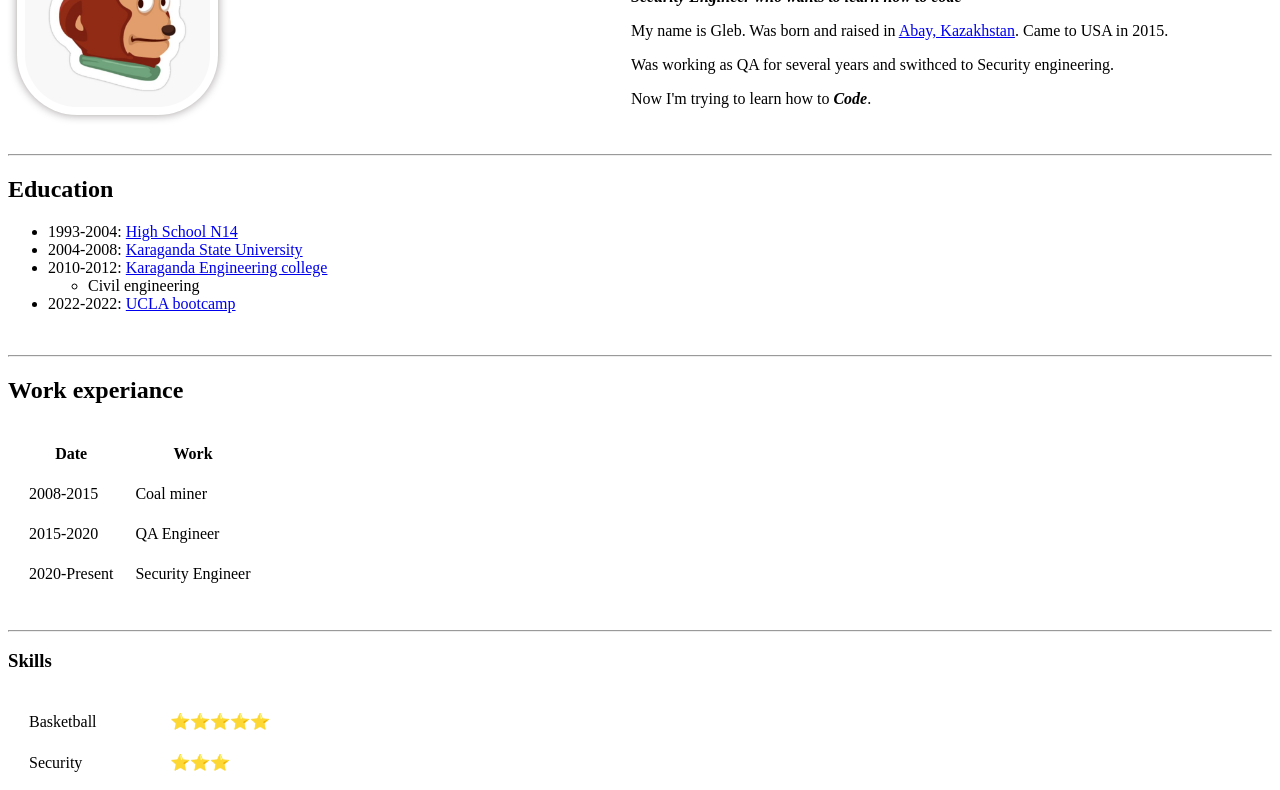
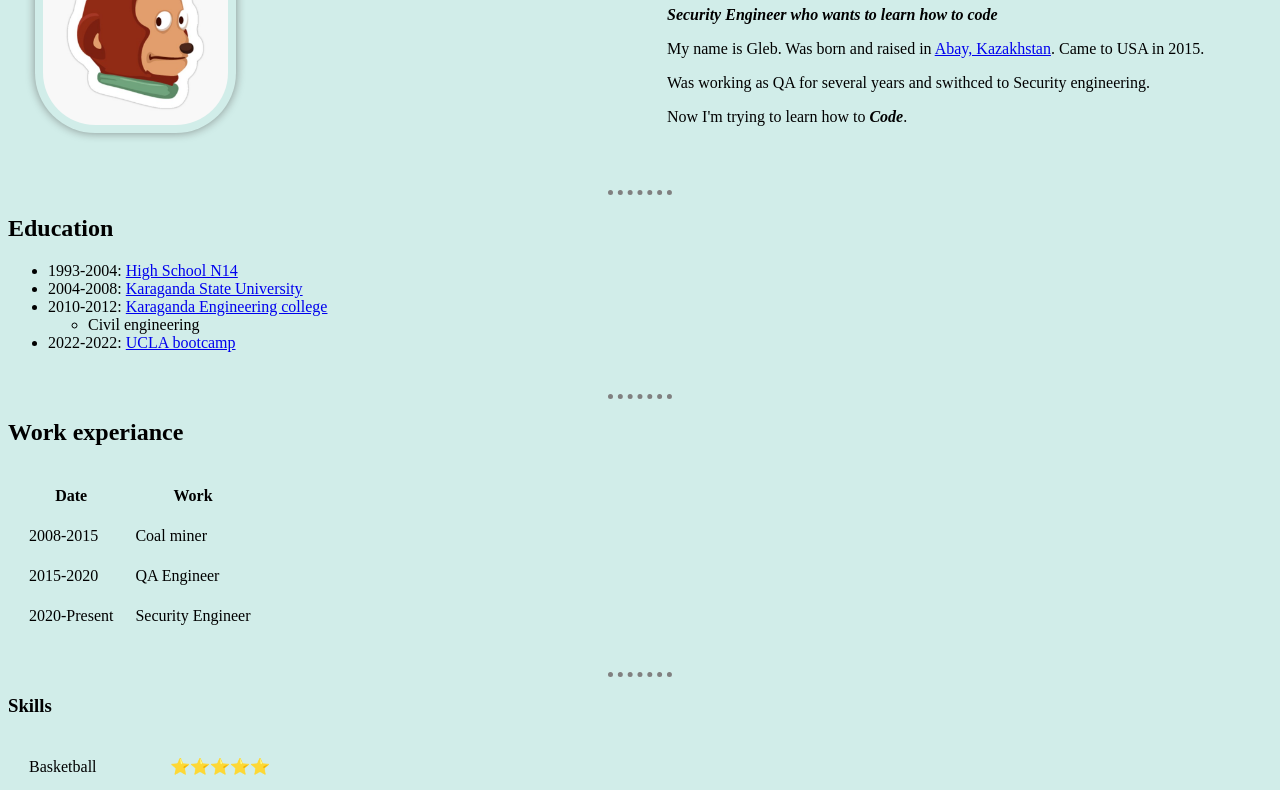
Before and after one commit to glebrice41/cv, a plain HTML site: page index.html in a window 1280 px wide. Shown: the part 103-893 px from the top of the page. Drawn offline with Linux system fonts and the light colour scheme.

Commit message:
Add CSS to HTML

```diff
--- a/index.html
+++ b/index.html
@@ -5,12 +5,30 @@
     <meta name="viewport" content="width=device-width, initial-scale=1.0" />
     <title>🫡My Website</title>
     <link rel="stylesheet" href="style.css" />
+
+    <style>
+      body {
+        background-color: #d1ede9;
+      }
+
+      hr {
+        border-style: none;
+        border-top-style: dotted;
+        border-color: grey;
+        border-width: 5px;
+        width: 5%;
+      }
+    </style>
   </head>
   <body>
-    <table>
+    <table cellspacing="20">
       <tr>
         <td>
-          <img class="rounded-img" src="images/monkey.jpeg" alt="Gleb by himself" />
+          <img
+            class="rounded-img"
+            src="images/monkey.jpeg"
+            alt="Gleb by himself"
+          />
         </td>
         <td>
           <div class="text-location"></div>
```
Also changed, not shown: contact.html (+1 -1 lines), hobbies.html (+1 -1 lines).
